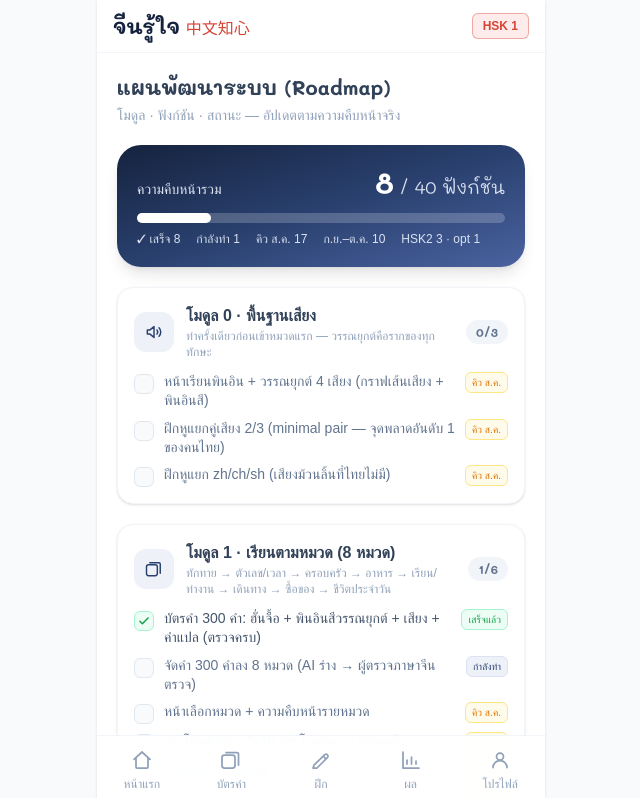
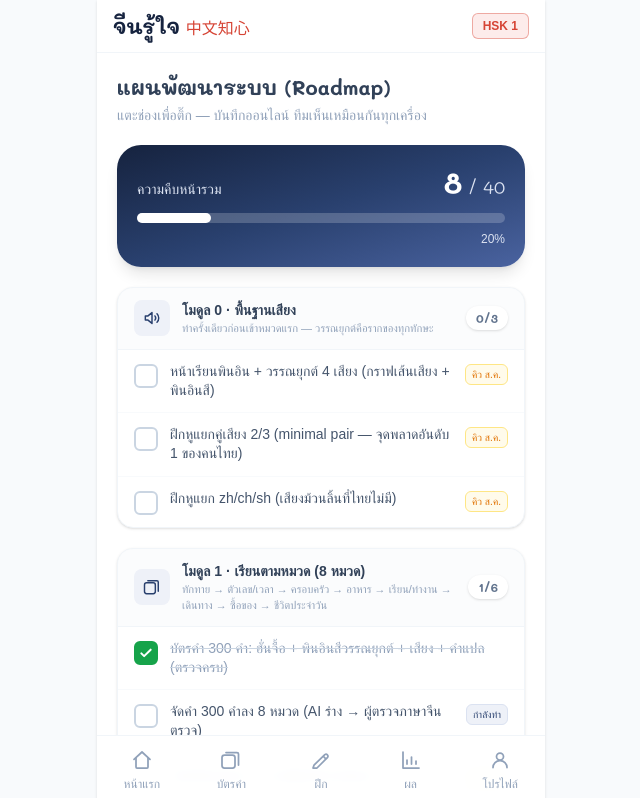
Before and after one commit to barbon441/Intelligent-Chinese-Tutoring-System-for-Thai-Learners, a Next.js app in the folder apps/web/: page /roadmap in a window 1280 px wide. Shown: the top 798 px of the page, without its empty margins (319-959 px from the left). Built offline with nearby package versions, Linux system fonts and the light colour scheme; no server answers; the database is empty; a web font is replaced by a local one.

Commit message:
Roadmap page: real tickable checklist backed by Supabase (shared team state, optimistic toggle, verified persist round-trip)

```diff
--- a/apps/web/src/app/roadmap/page.tsx
+++ b/apps/web/src/app/roadmap/page.tsx
@@ -1,13 +1,47 @@
+"use client";
+
+import { useEffect, useMemo, useState } from "react";
+import { supabase } from "@/lib/supabase";
 import { Icon } from "@/components/Icon";
-import { ROADMAP, STATUS_META, type ItemStatus } from "@/data/roadmap";
+import { ROADMAP, STATUS_META } from "@/data/roadmap";
 
-// หน้าตาราง checklist พัฒนาระบบ — เปิดโชว์อาจารย์ได้ทุกนัด (ข้อมูล: src/data/roadmap.ts)
+// ตาราง checklist กดติ๊กได้จริง — สถานะติ๊กเก็บใน Supabase (roadmap_state) แชร์กันทั้งทีม
+// โครงรายการอยู่ใน src/data/roadmap.ts · สถานะตั้งต้น = status "done" ในโค้ด, การติ๊กทับค่าได้
 export default function Roadmap() {
-  const all = ROADMAP.flatMap((m) => m.items);
-  const count = (s: ItemStatus) => all.filter((i) => i.status === s).length;
-  const done = count("done");
-  const total = all.length;
-  const pct = Math.round((done / total) * 100);
+  const [overrides, setOverrides] = useState<Record<string, boolean>>({});
+  const [loading, setLoading] = useState(true);
+  const [saveError, setSaveError] = useState(false);
+
+  useEffect(() => {
+    (async () => {
+      const { data } = await supabase.from("roadmap_state").select("item_id, done");
+      if (data) {
+        const map: Record<string, boolean> = {};
+        for (const r of data) map[r.item_id] = r.done;
+        setOverrides(map);
+      }
+      setLoading(false);
+    })();
+  }, []);
+
+  const allItems = useMemo(() => ROADMAP.flatMap((m) => m.items), []);
+  const isDone = (id: string, defaultStatus: string) => overrides[id] ?? defaultStatus === "done";
+  const doneCount = allItems.filter((i) => isDone(i.id, i.status)).length;
+  const total = allItems.length;
+  const pct = Math.round((doneCount / total) * 100);
+
+  async function toggle(id: string, defaultStatus: string) {
+    const next = !isDone(id, defaultStatus);
+    setOverrides((o) => ({ ...o, [id]: next })); // optimistic
+    setSaveError(false);
+    const { error } = await supabase
+      .from("roadmap_state")
+      .upsert({ item_id: id, done: next, updated_at: new Date().toISOString() });
+    if (error) {
+      setOverrides((o) => ({ ...o, [id]: !next })); // ย้อนกลับถ้าบันทึกไม่ได้
+      setSaveError(true);
+    }
+  }
 
   return (
     <div className="flex flex-col gap-5 p-5">
@@ -16,67 +50,79 @@ export default function Roadmap() {
           แผนพัฒนาระบบ (Roadmap)
         </h1>
         <p className="mt-1 text-sm text-slate-400">
-          โมดูล · ฟังก์ชัน · สถานะ — อัปเดตตามความคืบหน้าจริง
+          แตะช่องเพื่อติ๊ก — บันทึกออนไลน์ ทีมเห็นเหมือนกันทุกเครื่อง
         </p>
       </header>
+
+      {saveError && (
+        <div className="rounded-xl bg-seal-soft p-3 text-sm text-seal">
+          บันทึกไม่สำเร็จ ลองใหม่อีกครั้ง (ตรวจอินเทอร์เน็ต)
+        </div>
+      )}
 
       {/* สรุปรวม */}
       <section className="rounded-3xl bg-gradient-to-br from-ink-900 via-ink-700 to-ink-500 p-5 text-white shadow-lg">
         <div className="flex items-baseline justify-between">
           <span className="text-sm text-ink-100">ความคืบหน้ารวม</span>
           <span className="font-[family-name:var(--font-display)] text-3xl font-extrabold">
-            {done}
-            <span className="text-lg font-normal text-ink-100"> / {total} ฟังก์ชัน</span>
+            {loading ? "…" : doneCount}
+            <span className="text-lg font-normal text-ink-100"> / {total}</span>
           </span>
         </div>
         <div className="mt-3 h-2.5 w-full rounded-full bg-white/20">
-          <div className="h-2.5 rounded-full bg-white" style={{ width: `${pct}%` }} />
+          <div className="h-2.5 rounded-full bg-white transition-all" style={{ width: `${loading ? 0 : pct}%` }} />
         </div>
-        <div className="mt-2 flex flex-wrap gap-x-4 gap-y-1 text-xs text-ink-100">
-          <span>✓ เสร็จ {done}</span>
-          <span>กำลังทำ {count("doing")}</span>
-          <span>คิว ส.ค. {count("aug")}</span>
-          <span>ก.ย.–ต.ค. {count("sep")}</span>
-          <span>HSK2 {count("hsk2")} · opt {count("opt")}</span>
-        </div>
+        <div className="mt-2 text-right text-xs text-ink-100">{loading ? "กำลังโหลดสถานะ..." : `${pct}%`}</div>
       </section>
 
-      {/* การ์ดรายโมดูล */}
+      {/* ตารางรายโมดูล */}
       {ROADMAP.map((m) => {
-        const mDone = m.items.filter((i) => i.status === "done").length;
+        const mDone = m.items.filter((i) => isDone(i.id, i.status)).length;
         return (
-          <section key={m.id} className="rounded-2xl border border-slate-100 bg-white p-4 shadow-sm">
-            <div className="flex items-center gap-3">
-              <div className="grid h-10 w-10 shrink-0 place-items-center rounded-xl bg-ink-50 text-ink-700">
+          <section key={m.id} className="overflow-hidden rounded-2xl border border-slate-100 bg-white shadow-sm">
+            {/* หัวโมดูล */}
+            <div className="flex items-center gap-3 border-b border-slate-100 bg-slate-50/60 px-4 py-3">
+              <div className="grid h-9 w-9 shrink-0 place-items-center rounded-lg bg-ink-50 text-ink-700">
                 <Icon name={m.icon} className="h-5 w-5" />
               </div>
               <div className="flex-1">
-                <div className="font-semibold text-slate-700">{m.title}</div>
-                <div className="text-xs text-slate-400">{m.desc}</div>
+                <div className="text-sm font-semibold text-slate-700">{m.title}</div>
+                <div className="text-[11px] text-slate-400">{m.desc}</div>
               </div>
-              <span className="shrink-0 rounded-full bg-slate-100 px-2.5 py-1 font-[family-name:var(--font-display)] text-xs font-bold text-slate-500">
+              <span className="shrink-0 rounded-full bg-white px-2.5 py-1 font-[family-name:var(--font-display)] text-xs font-bold text-slate-500 shadow-sm">
                 {mDone}/{m.items.length}
               </span>
             </div>
-            <ul className="mt-3 flex flex-col gap-2">
-              {m.items.map((it, i) => {
+            {/* แถวติ๊ก */}
+            <ul>
+              {m.items.map((it) => {
+                const done = isDone(it.id, it.status);
                 const meta = STATUS_META[it.status];
-                const isDone = it.status === "done";
                 return (
-                  <li key={i} className="flex items-start gap-2.5">
+                  <li key={it.id} className="border-b border-slate-50 last:border-0">
+                    <button
+                      onClick={() => toggle(it.id, it.status)}
+                      disabled={loading}
+                      className="flex w-full items-start gap-3 px-4 py-3 text-left transition hover:bg-slate-50 active:bg-ink-50 disabled:opacity-60"
+                    >
                       <span
-                      className={`mt-0.5 grid h-5 w-5 shrink-0 place-items-center rounded-md border ${
-                        isDone ? "border-emerald-200 bg-emerald-50 text-correct" : "border-slate-200 bg-slate-50 text-transparent"
+                        className={`mt-0.5 grid h-6 w-6 shrink-0 place-items-center rounded-md border-2 transition ${
+                          done
+                            ? "border-correct bg-correct text-white"
+                            : "border-slate-300 bg-white text-transparent"
                         }`}
                       >
-                      <Icon name="check" className="h-3.5 w-3.5" strokeWidth={2.6} />
+                        <Icon name="check" className="h-4 w-4" strokeWidth={3} />
                       </span>
-                    <span className={`flex-1 text-sm leading-snug ${isDone ? "text-slate-600" : "text-slate-500"}`}>
+                      <span className={`flex-1 text-sm leading-snug ${done ? "text-slate-400 line-through decoration-slate-300" : "text-slate-600"}`}>
                         {it.label}
                       </span>
-                    <span className={`shrink-0 rounded-md border px-1.5 py-0.5 text-[10px] font-medium ${meta.cls}`}>
+                      {it.status !== "done" && (
+                        <span className={`mt-0.5 shrink-0 rounded-md border px-1.5 py-0.5 text-[10px] font-medium ${meta.cls}`}>
                           {meta.label}
                         </span>
+                      )}
+                    </button>
                   </li>
                 );
               })}
@@ -85,8 +131,10 @@ export default function Roadmap() {
         );
       })}
 
-      <p className="pb-2 text-center text-[11px] text-slate-300">
-        คู่กับเอกสาร กรอบระบบ-CHECKLIST.md ใน repo · มาตรฐานอ้างอิง: HSK 3.0 (ระดับ 1–2)
+      <p className="pb-2 text-center text-[11px] leading-relaxed text-slate-300">
+        สถานะติ๊กเก็บใน Supabase (แชร์ทั้งทีม) · โครงรายการแก้ใน src/data/roadmap.ts
+        <br />
+        ⚠️ ตอนนี้ใครเปิดหน้านี้ก็ติ๊กได้ — จะล็อกเฉพาะ Admin เมื่อระบบสมาชิกเสร็จ (ส.ค.)
       </p>
     </div>
   );
--- a/apps/web/src/data/roadmap.ts
+++ b/apps/web/src/data/roadmap.ts
@@ -18,7 +18,7 @@ export type RoadmapModule = {
   icon: IconName;
   title: string;
   desc: string;
-  items: { label: string; status: ItemStatus; note?: string }[];
+  items: { id: string; label: string; status: ItemStatus; note?: string }[];
 };
 
 export const ROADMAP: RoadmapModule[] = [
@@ -28,9 +28,9 @@ export const ROADMAP: RoadmapModule[] = [
     title: "โมดูล 0 · พื้นฐานเสียง",
     desc: "ทำครั้งเดียวก่อนเข้าหมวดแรก — วรรณยุกต์คือรากของทุกทักษะ",
     items: [
-      { label: "หน้าเรียนพินอิน + วรรณยุกต์ 4 เสียง (กราฟเส้นเสียง + พินอินสี)", status: "aug" },
-      { label: "ฝึกหูแยกคู่เสียง 2/3 (minimal pair — จุดพลาดอันดับ 1 ของคนไทย)", status: "aug" },
-      { label: "ฝึกหูแยก zh/ch/sh (เสียงม้วนลิ้นที่ไทยไม่มี)", status: "aug" },
+      { id: "m0-1", label: "หน้าเรียนพินอิน + วรรณยุกต์ 4 เสียง (กราฟเส้นเสียง + พินอินสี)", status: "aug" },
+      { id: "m0-2", label: "ฝึกหูแยกคู่เสียง 2/3 (minimal pair — จุดพลาดอันดับ 1 ของคนไทย)", status: "aug" },
+      { id: "m0-3", label: "ฝึกหูแยก zh/ch/sh (เสียงม้วนลิ้นที่ไทยไม่มี)", status: "aug" },
     ],
   },
   {
@@ -39,12 +39,12 @@ export const ROADMAP: RoadmapModule[] = [
     title: "โมดูล 1 · เรียนตามหมวด (8 หมวด)",
     desc: "ทักทาย → ตัวเลข/เวลา → ครอบครัว → อาหาร → เรียน/ทำงาน → เดินทาง → ซื้อของ → ชีวิตประจำวัน",
     items: [
-      { label: "บัตรคำ 300 คำ: ฮั่นจื้อ + พินอินสีวรรณยุกต์ + เสียง + คำแปล (ตรวจครบ)", status: "done" },
-      { label: "จัดคำ 300 คำลง 8 หมวด (AI ร่าง → ผู้ตรวจภาษาจีนตรวจ)", status: "doing" },
-      { label: "หน้าเลือกหมวด + ความคืบหน้ารายหมวด", status: "aug" },
-      { label: "ประโยคตัวอย่าง 5-10 ประโยค/หมวด พร้อมเสียง", status: "aug" },
-      { label: "รูปภาพประกอบคำศัพท์", status: "aug" },
-      { label: "ปุ่มซ่อน/โชว์พินอิน (ฝึกหย่าพินอินทีละขั้น)", status: "aug" },
+      { id: "m1-1", label: "บัตรคำ 300 คำ: ฮั่นจื้อ + พินอินสีวรรณยุกต์ + เสียง + คำแปล (ตรวจครบ)", status: "done" },
+      { id: "m1-2", label: "จัดคำ 300 คำลง 8 หมวด (AI ร่าง → ผู้ตรวจภาษาจีนตรวจ)", status: "doing" },
+      { id: "m1-3", label: "หน้าเลือกหมวด + ความคืบหน้ารายหมวด", status: "aug" },
+      { id: "m1-4", label: "ประโยคตัวอย่าง 5-10 ประโยค/หมวด พร้อมเสียง", status: "aug" },
+      { id: "m1-5", label: "รูปภาพประกอบคำศัพท์", status: "aug" },
+      { id: "m1-6", label: "ปุ่มซ่อน/โชว์พินอิน (ฝึกหย่าพินอินทีละขั้น)", status: "aug" },
     ],
   },
   {
@@ -53,13 +53,13 @@ export const ROADMAP: RoadmapModule[] = [
     title: "โมดูล 2 · ฝึกทักษะ ฟัง/อ่าน/เขียน",
     desc: "ทุกข้อตรวจด้วยกติกาเทียบเฉลย (rule-based) — ไม่ใช้ AI เดา",
     items: [
-      { label: "ฝึกอ่าน: เห็นคำ → เลือกคำแปล (MCQ)", status: "done" },
-      { label: "ฝึกฟัง: ฟังเสียง → เลือกคำ (MCQ)", status: "done" },
-      { label: "เขียนระดับ 1: เรียงคำเป็นประโยค (ลาก/แตะ + เฉลย + โน้ตไวยากรณ์)", status: "done" },
-      { label: "ข้อแบบรูปภาพ: ฟัง/อ่าน → เลือกรูป, จริง/เท็จกับรูป", status: "aug" },
-      { label: "เติมคำจาก word bank + จับคู่คำถาม-คำตอบ (ฟอร์แมตข้อสอบจริง)", status: "aug" },
-      { label: "ฟังบทสนทนา → ตอบคำถาม (โจทย์มาทางเสียงเท่านั้น)", status: "aug" },
-      { label: "ปุ่มปรับความเร็วเสียง (0.75x–1x) + สลับเสียงชาย/หญิง", status: "aug" },
+      { id: "m2-1", label: "ฝึกอ่าน: เห็นคำ → เลือกคำแปล (MCQ)", status: "done" },
+      { id: "m2-2", label: "ฝึกฟัง: ฟังเสียง → เลือกคำ (MCQ)", status: "done" },
+      { id: "m2-3", label: "เขียนระดับ 1: เรียงคำเป็นประโยค (ลาก/แตะ + เฉลย + โน้ตไวยากรณ์)", status: "done" },
+      { id: "m2-4", label: "ข้อแบบรูปภาพ: ฟัง/อ่าน → เลือกรูป, จริง/เท็จกับรูป", status: "aug" },
+      { id: "m2-5", label: "เติมคำจาก word bank + จับคู่คำถาม-คำตอบ (ฟอร์แมตข้อสอบจริง)", status: "aug" },
+      { id: "m2-6", label: "ฟังบทสนทนา → ตอบคำถาม (โจทย์มาทางเสียงเท่านั้น)", status: "aug" },
+      { id: "m2-7", label: "ปุ่มปรับความเร็วเสียง (0.75x–1x) + สลับเสียงชาย/หญิง", status: "aug" },
     ],
   },
   {
@@ -68,8 +68,8 @@ export const ROADMAP: RoadmapModule[] = [
     title: "โมดูล 3 · ควิซท้ายหมวด",
     desc: "จบหมวด → สอบย่อย → ได้ % รายหมวด + เริ่มเก็บข้อมูลการตอบ",
     items: [
-      { label: "ควิซรวม 3 ทักษะท้ายหมวด (ฟอร์แมต HSK)", status: "aug" },
-      { label: "บันทึกทุกการตอบขึ้นฐานข้อมูล (user/ทักษะ/ถูก-ผิด/เวลา)", status: "aug" },
+      { id: "m3-1", label: "ควิซรวม 3 ทักษะท้ายหมวด (ฟอร์แมต HSK)", status: "aug" },
+      { id: "m3-2", label: "บันทึกทุกการตอบขึ้นฐานข้อมูล (user/ทักษะ/ถูก-ผิด/เวลา)", status: "aug" },
     ],
   },
   {
@@ -78,9 +78,9 @@ export const ROADMAP: RoadmapModule[] = [
     title: "โมดูล 4 · ทบทวนอัจฉริยะ (FSRS)",
     desc: "ทวนคำ 'ตอนกำลังจะลืมพอดี' — คิววันละ ~10-20 คำตาม pacing จริง",
     items: [
-      { label: "คิว 'ทวนวันนี้' คำนวณจากสถานะความจำรายการ์ด (FSRS v6)", status: "done" },
-      { label: "ปุ่มให้คะแนน 4 ระดับ + โชว์ช่วงเวลาทวนครั้งถัดไปจริง", status: "done" },
-      { label: "sync ความคืบหน้าข้ามเครื่อง (มาพร้อมระบบสมาชิก)", status: "sep" },
+      { id: "m4-1", label: "คิว 'ทวนวันนี้' คำนวณจากสถานะความจำรายการ์ด (FSRS v6)", status: "done" },
+      { id: "m4-2", label: "ปุ่มให้คะแนน 4 ระดับ + โชว์ช่วงเวลาทวนครั้งถัดไปจริง", status: "done" },
+      { id: "m4-3", label: "sync ความคืบหน้าข้ามเครื่อง (มาพร้อมระบบสมาชิก)", status: "sep" },
     ],
   },
   {
@@ -89,10 +89,10 @@ export const ROADMAP: RoadmapModule[] = [
     title: "โมดูล 5 · Mock Exam + Pre-test",
     desc: "เสาหลักของแอปติว — ตอบคำถาม 'พร้อมสอบหรือยัง' ด้วยเกณฑ์จริง",
     items: [
-      { label: "Pre-test วัดระดับตอนเริ่มใช้ (= baseline ของ pre/post)", status: "aug" },
-      { label: "Mock Exam HSK1 เต็มชุดตามโครงข้อสอบจริง + จับเวลา", status: "sep" },
-      { label: "โหมดสนามสอบ: เสียงเล่น 2 รอบ · ห้ามหยุด · ไม่โชว์ข้อความที่ให้ฟัง", status: "sep" },
-      { label: "ใบรายงานผล: สเกล 200 ผ่าน 120 + คะแนนรายทักษะ", status: "sep" },
+      { id: "m5-1", label: "Pre-test วัดระดับตอนเริ่มใช้ (= baseline ของ pre/post)", status: "aug" },
+      { id: "m5-2", label: "Mock Exam HSK1 เต็มชุดตามโครงข้อสอบจริง + จับเวลา", status: "sep" },
+      { id: "m5-3", label: "โหมดสนามสอบ: เสียงเล่น 2 รอบ · ห้ามหยุด · ไม่โชว์ข้อความที่ให้ฟัง", status: "sep" },
+      { id: "m5-4", label: "ใบรายงานผล: สเกล 200 ผ่าน 120 + คะแนนรายทักษะ", status: "sep" },
     ],
   },
   {
@@ -101,10 +101,10 @@ export const ROADMAP: RoadmapModule[] = [
     title: "โมดูล 6 · ผลการเรียน",
     desc: "จาก % ธรรมดา → ความแม่นรายทักษะด้วย Knowledge Tracing",
     items: [
-      { label: "หน้าผลรุ่นแรก: ความแม่น + ประวัติฝึก + streak", status: "done" },
-      { label: "ความแม่นรายทักษะจาก pyBKT (อัปเดตทุกการตอบ)", status: "sep" },
-      { label: "ตัวเลข 'ความพร้อมสอบ HSK1 ~X%' + เทียบเกณฑ์ 120/200", status: "sep" },
-      { label: "จุดอ่อน Thai-L1 ที่วินิจฉัยได้ + ปุ่มเจาะฝึกซ้ำ", status: "sep" },
+      { id: "m6-1", label: "หน้าผลรุ่นแรก: ความแม่น + ประวัติฝึก + streak", status: "done" },
+      { id: "m6-2", label: "ความแม่นรายทักษะจาก pyBKT (อัปเดตทุกการตอบ)", status: "sep" },
+      { id: "m6-3", label: "ตัวเลข 'ความพร้อมสอบ HSK1 ~X%' + เทียบเกณฑ์ 120/200", status: "sep" },
+      { id: "m6-4", label: "จุดอ่อน Thai-L1 ที่วินิจฉัยได้ + ปุ่มเจาะฝึกซ้ำ", status: "sep" },
     ],
   },
   {
@@ -113,9 +113,9 @@ export const ROADMAP: RoadmapModule[] = [
     title: "โมดูล 7 · Member + Admin",
     desc: "requirement จากอาจารย์ — แยกบทบาทผู้เรียน/ผู้ดูแล",
     items: [
-      { label: "สมัครสมาชิก/ล็อกอิน (เก็บ progress รายคน)", status: "aug" },
-      { label: "Admin: เพิ่ม/ลบ/แก้คำศัพท์และบทเรียน", status: "aug" },
-      { label: "Admin: จัดการคลังข้อสอบ + ขั้นอนุมัติ (ทุกข้อผ่านผู้ตรวจภาษาจีน)", status: "aug" },
+      { id: "m7-1", label: "สมัครสมาชิก/ล็อกอิน (เก็บ progress รายคน)", status: "aug" },
+      { id: "m7-2", label: "Admin: เพิ่ม/ลบ/แก้คำศัพท์และบทเรียน", status: "aug" },
+      { id: "m7-3", label: "Admin: จัดการคลังข้อสอบ + ขั้นอนุมัติ (ทุกข้อผ่านผู้ตรวจภาษาจีน)", status: "aug" },
     ],
   },
   {
@@ -124,10 +124,10 @@ export const ROADMAP: RoadmapModule[] = [
     title: "โมดูล 8 · สมองเบื้องหลัง (จุดต่างของเรา)",
     desc: "วินิจฉัยจุดผิดเฉพาะคนไทย + วัดความแม่นด้วยข้อมูลคนไทย",
     items: [
-      { label: "คลังจุดผิดคนไทย 15 จุด (วรรณยุกต์/ม้วนลิ้น/ไวยากรณ์) + งานวิจัยรองรับ", status: "done" },
-      { label: "Q-matrix: ผูกข้อสอบทุกข้อเข้ากับทักษะที่วัด", status: "sep" },
-      { label: "pyBKT: คำนวณความแม่นรายทักษะจากประวัติการตอบ", status: "sep" },
-      { label: "ตอบผิด → บอกสาเหตุแบบคนไทย + จ่ายแบบฝึกเจาะจุดอ่อน", status: "sep" },
+      { id: "m8-1", label: "คลังจุดผิดคนไทย 15 จุด (วรรณยุกต์/ม้วนลิ้น/ไวยากรณ์) + งานวิจัยรองรับ", status: "done" },
+      { id: "m8-2", label: "Q-matrix: ผูกข้อสอบทุกข้อเข้ากับทักษะที่วัด", status: "sep" },
+      { id: "m8-3", label: "pyBKT: คำนวณความแม่นรายทักษะจากประวัติการตอบ", status: "sep" },
+      { id: "m8-4", label: "ตอบผิด → บอกสาเหตุแบบคนไทย + จ่ายแบบฝึกเจาะจุดอ่อน", status: "sep" },
     ],
   },
   {
@@ -136,10 +136,10 @@ export const ROADMAP: RoadmapModule[] = [
     title: "เฟสถัดไป · HSK 2 + ของเสริม",
     desc: "ขยายหลังโครง HSK1 นิ่ง (มาตรฐาน 3.0: +200 คำ)",
     items: [
-      { label: "คลังคำ HSK2 (+200 คำ แยกชุดหมวดใหม่)", status: "hsk2" },
-      { label: "ข้อความสั้น → ตอบคำถาม (ระดับอ่าน HSK2)", status: "hsk2" },
-      { label: "จำลองพาร์ตเขียน 书写: พินอิน → เลือก/พิมพ์อักษร (ลิสต์ 100 ตัว)", status: "hsk2" },
-      { label: "ฝึกเขียนตามลำดับขีด (Hanzi Writer) — challenge จากอาจารย์", status: "opt" },
+      { id: "m9-1", label: "คลังคำ HSK2 (+200 คำ แยกชุดหมวดใหม่)", status: "hsk2" },
+      { id: "m9-2", label: "ข้อความสั้น → ตอบคำถาม (ระดับอ่าน HSK2)", status: "hsk2" },
+      { id: "m9-3", label: "จำลองพาร์ตเขียน 书写: พินอิน → เลือก/พิมพ์อักษร (ลิสต์ 100 ตัว)", status: "hsk2" },
+      { id: "m9-4", label: "ฝึกเขียนตามลำดับขีด (Hanzi Writer) — challenge จากอาจารย์", status: "opt" },
     ],
   },
 ];
```
Also changed, not shown: 2 other files (tests, documents, lock files or other folders). Lines whose indentation alone changed are shown as unchanged.
